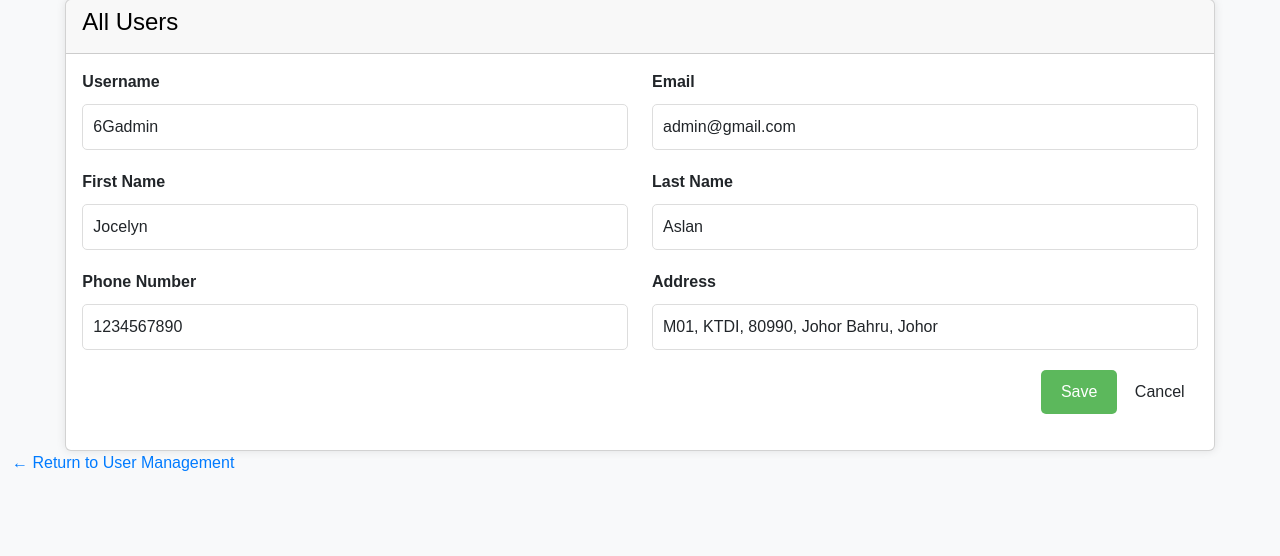
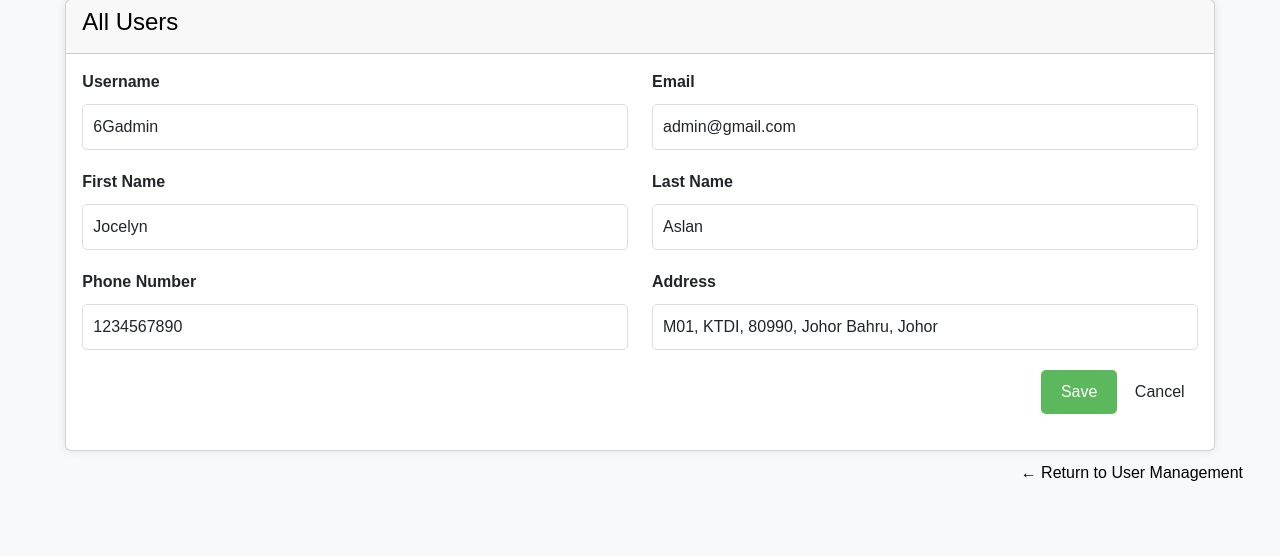
Before and after one commit to Yawrrr/Food-Ordering-System, a PHP site: page /admin/user_update.php?uid=1 in a window 1280 px wide. Shown: the part 116-672 px from the top of the page. Run offline with PHP 8.4, Linux system fonts and the light colour scheme; data comes from the database, SQL or seed files in the repository; data that the repository does not hold is empty.

Commit message:
Update edit_user.css

```diff
--- a/css/edit_user.css
+++ b/css/edit_user.css
@@ -41,3 +41,11 @@ body {
 .form-actions {
   text-align: right;
 }
+.return-to-user{
+  display: block;
+    text-align: right;
+    margin-top: 10px;
+    margin-right: 25px;
+    color: black;
+    text-decoration: none;
+}
```
